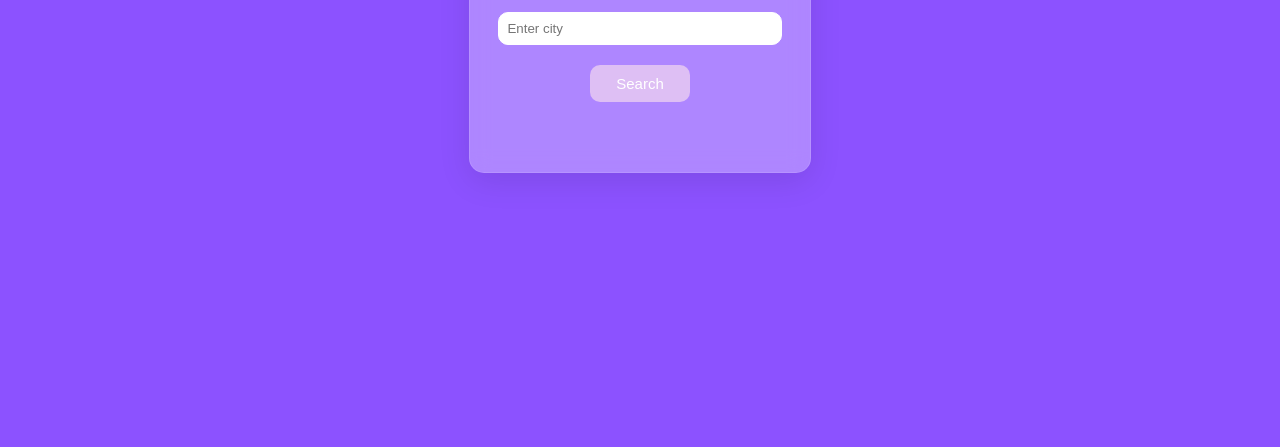
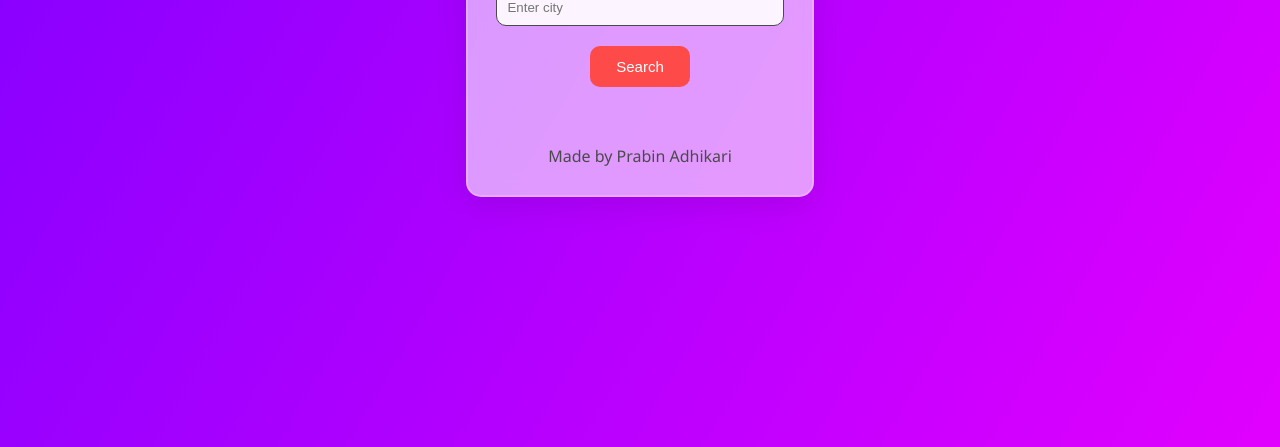
Before and after one commit to Prabin013/WeatherApp, a plain HTML site: page index.html in a window 1280 px wide. Shown: the part 353-800 px from the top of the page. Drawn offline with Linux system fonts and the light colour scheme.

Commit message:
added p tag

```diff
--- a/index.html
+++ b/index.html
@@ -19,6 +19,7 @@
     <div id="weather-info"></div>
 
     <div id="hourly-forecast"></div>
+    <p>Made by Prabin Adhikari</p>
   </div>
   <script src="./script.js"></script>
 </body>
--- a/style.css
+++ b/style.css
@@ -1,5 +1,5 @@
 body {
-  background: #8C52FF;
+  background: linear-gradient(120deg, #7F00FF, #E100FF);
   font-family: 'Segoe UI', Tahoma, Geneva, Verdana, sans-serif;
   display: flex;
   align-items: center;
@@ -9,49 +9,54 @@ body {
 }
 
 #weather-container {
-  background: rgba(255, 255, 255, 0.3);
+  background: rgba(255, 255, 255, 0.6);
   max-width: 400px;
   padding: 20px;
   border-radius: 15px;
-  box-shadow: 0 8px 32px  rgba(0, 0, 0, 0.1);
+  box-shadow: 0 8px 32px rgba(0, 0, 0, 0.1);
   backdrop-filter: blur(10px);
-  border: 1px solid rgba(255, 255, 255, 0.1);
+  border: 2px solid rgba(255, 255, 255, 0.2);
   text-align: center;
 }
 
-h2, label, p {
-  color: #fff;
+h2,
+label,
+p {
+  color: #4A4A4A;
   margin: 8px 0;
 }
 
 input {
   width: calc(100% - 16px);
-  padding: 8px;
+  padding: 10px;
   box-sizing: border-box;
   border-radius: 10px;
-  border: 1px solid #fff;
+  border: 1px solid #4A4A4A;
   margin-top: 20px;
+  background-color: rgba(255, 255, 255, 0.9);
 }
 
 button {
-  background: #debff4;
+  background: #FF4A4A;
   color: #fff;
-  padding: 10px;
+  padding: 12px;
   border: none;
   border-radius: 10px;
   cursor: pointer;
   margin-top: 20px;
   width: 100px;
   font-size: 15px;
+  transition: background 0.3s ease;
 }
 
 button:hover {
-  background: #8b48d7;
+  background: #DB3737;
 }
 
 #temp-div p {
   font-size: 60px;
   margin-top: -30px;
+  color: #4A4A4A;
 }
 
 #weather-icon {
@@ -77,7 +82,7 @@ button:hover {
   flex-direction: column;
   align-items: center;
   margin-right: 10px;
-  color: white;
+  color: #fff;
 }
 
 .hourly-item img {
@@ -87,6 +92,6 @@ button:hover {
 }
 
 #hourly-heading {
-  color: white;
+  color: #4A4A4A;
   margin-top: 10px;
 }
```
Also changed, not shown: 1 other file.
